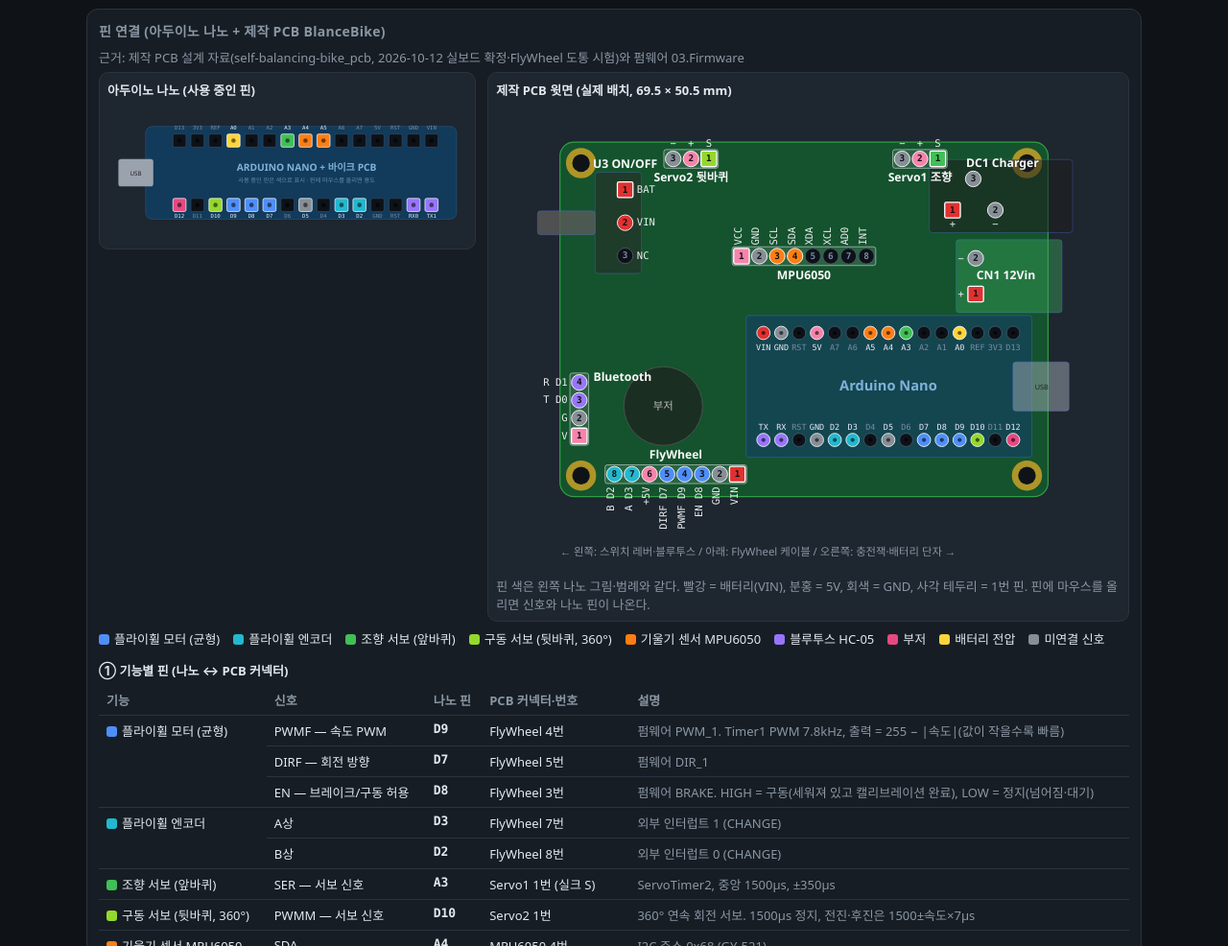
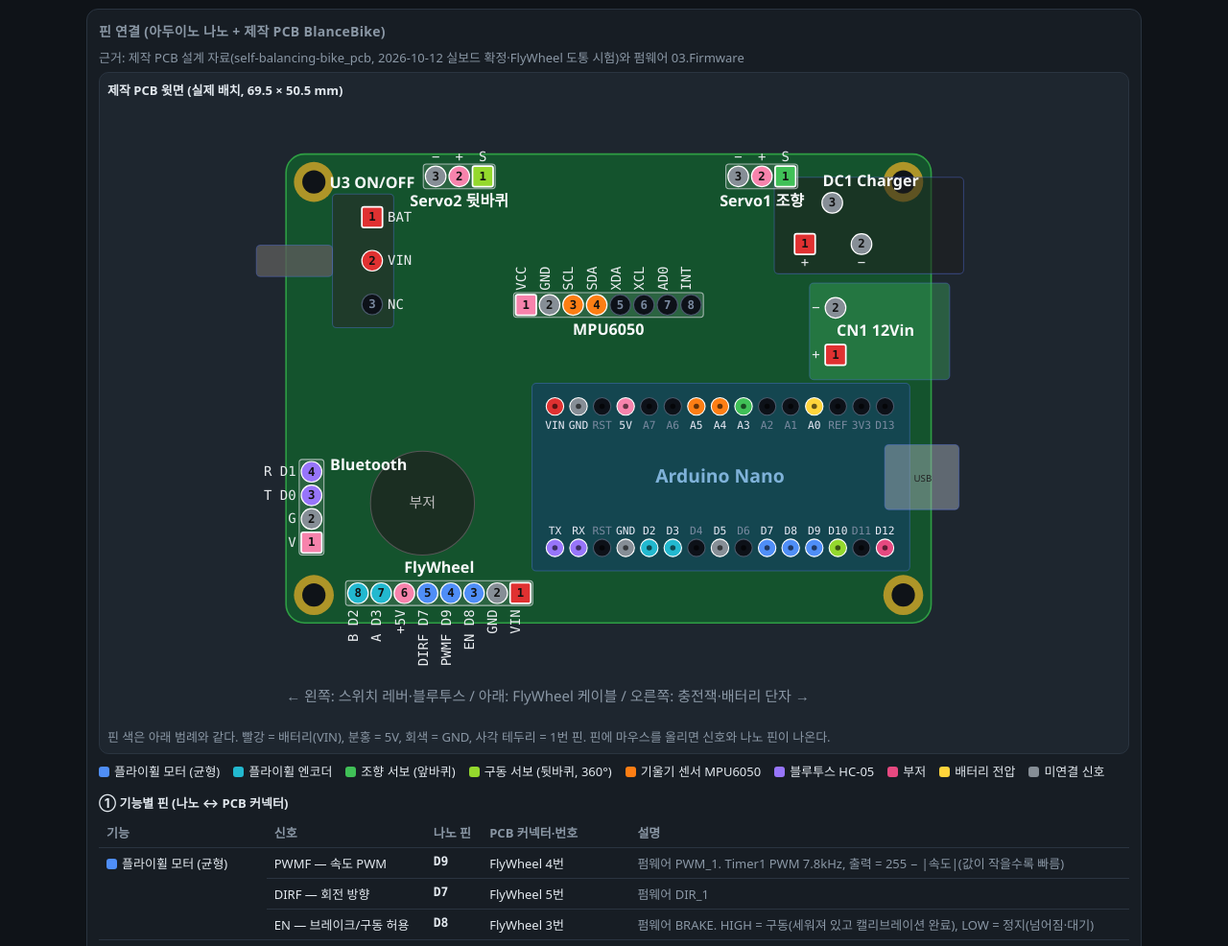
Before and after one commit to kgh-DaC/self-balancing-bike_app, a plain HTML site: page web/index.html in a window 1280 px wide. Shown: the part 1448-2434 px from the top of the page at 96% size. Drawn offline with Linux system fonts and the light colour scheme.

Commit message:
refactor(web): 핀 카드에서 별도 나노 그림 삭제(PCB 그림에 나노 포함)
Co-Authored-By: Claude Opus 5.5 <noreply@anthropic.com>

```diff
--- a/web/index.html
+++ b/web/index.html
@@ -79,11 +79,10 @@
   /* 핀 연결 카드 */
   .pin-card h3 { font-size: 13px; margin: 14px 0 6px; color: var(--text); }
   .pin-card svg { width: 100%; display: block; margin: 0 auto; }
-  .pin-figs { display: grid; grid-template-columns: minmax(0, 1fr) minmax(0, 1.7fr); gap: 12px; align-items: start; }
   .pin-fig { margin: 0; background: var(--panel2); border: 1px solid var(--line); border-radius: 10px; padding: 8px; }
   .pin-fig figcaption { font-size: 13px; font-weight: 600; margin: 0 0 6px; }
   .pin-fig .muted { margin-top: 4px; }
-  @media (max-width: 900px) { .pin-figs { grid-template-columns: 1fr; } }
+  .pin-fig svg { max-width: 860px; }
   .pin-legend { display: flex; flex-wrap: wrap; gap: 6px 14px; margin: 8px 0; font-size: 13px; }
   .swatch { display: inline-block; width: 11px; height: 11px; border-radius: 3px; margin-right: 5px; vertical-align: -1px; }
   .pin-table { width: 100%; border-collapse: collapse; font-size: 13px; }
@@ -205,17 +204,11 @@
   <section class="card pin-card" id="cardPins" aria-labelledby="hPins">
     <h2 id="hPins">핀 연결 (아두이노 나노 + 제작 PCB BlanceBike)</h2>
     <div class="muted" style="margin-bottom:6px">근거: 제작 PCB 설계 자료(self-balancing-bike_pcb, 2026-10-12 실보드 확정·FlyWheel 도통 시험)와 펌웨어 03.Firmware</div>
-    <div class="pin-figs">
-      <figure class="pin-fig">
-        <figcaption>아두이노 나노 (사용 중인 핀)</figcaption>
-        <svg id="nanoSvg" viewBox="0 0 660 250" role="img" aria-label="아두이노 나노 핀 배치와 사용 중인 핀"></svg>
-      </figure>
-      <figure class="pin-fig">
+    <figure class="pin-fig">
         <figcaption>제작 PCB 윗면 (실제 배치, 69.5 × 50.5 mm)</figcaption>
         <svg id="pcbSvg" viewBox="0 0 800 600" role="img" aria-label="제작 PCB 윗면 커넥터 배치와 핀 신호"></svg>
-        <div class="muted">핀 색은 왼쪽 나노 그림·범례와 같다. 빨강 = 배터리(VIN), 분홍 = 5V, 회색 = GND, 사각 테두리 = 1번 핀. 핀에 마우스를 올리면 신호와 나노 핀이 나온다.</div>
-      </figure>
-    </div>
+        <div class="muted">핀 색은 아래 범례와 같다. 빨강 = 배터리(VIN), 분홍 = 5V, 회색 = GND, 사각 테두리 = 1번 핀. 핀에 마우스를 올리면 신호와 나노 핀이 나온다.</div>
+    </figure>
     <div class="pin-legend" id="pinLegend"></div>
 
     <h3>① 기능별 핀 (나노 ↔ PCB 커넥터)</h3>
@@ -1197,32 +1190,9 @@
   function setPinHtml(id, html) { var el = document.getElementById(id); if (el) el.innerHTML = html; }
   function esc(x) { return String(x).replace(/[&<>"]/g, function (c) { return { '&': '&amp;', '<': '&lt;', '>': '&gt;', '"': '&quot;' }[c]; }); }
 
-  // 나노 윗면(USB 왼쪽). 회로도 U1의 실제 핀 배열: 위 줄 1~15, 아래 줄 30~16
-  var TOP = ['D13', '3V3', 'REF', 'A0', 'A1', 'A2', 'A3', 'A4', 'A5', 'A6', 'A7', '5V', 'RST', 'GND', 'VIN'];
-  var BOT = ['D12', 'D11', 'D10', 'D9', 'D8', 'D7', 'D6', 'D5', 'D4', 'D3', 'D2', 'GND', 'RST', 'D0', 'D1'];
-  var BOT_LABEL = { D0: 'RX0', D1: 'TX1' };
-
   var users = {};
   PINMAP.forEach(function (e) { e.pins.forEach(function (p) { users[p.p] = { e: e, p: p }; }); });
 
-  function box(key, label, x, y, below) {
-    var u = users[key];
-    var fill = u ? u.e.color : '#0d1118';
-    var title = u ? u.e.func + ' ' + u.p.t : (key === '5V' ? '+5V1 출력(MPU6050·블루투스)' : key === 'VIN' ? '배터리 VIN 입력' : key === 'GND' ? 'GND' : '미사용');
-    var ty = below ? y + 36 : y - 9;
-    return '<g><title>' + esc(label) + ': ' + esc(title) + '</title>'
-      + '<rect x="' + x + '" y="' + y + '" width="24" height="24" rx="3" fill="' + fill + '" stroke="' + (u ? '#fff' : '#3a4a5c') + '" stroke-width="1.2"/>'
-      + '<circle cx="' + (x + 12) + '" cy="' + (y + 12) + '" r="4" fill="#000" opacity=".55"/>'
-      + '<text x="' + (x + 12) + '" y="' + ty + '" text-anchor="middle" font-size="10" fill="' + (u ? '#e8eaf6' : '#7a8aa0') + '" font-family="Consolas,monospace">' + esc(label) + '</text></g>';
-  }
-  var svg = '<rect x="70" y="40" width="570" height="170" rx="12" fill="#123a5a" stroke="#2a5d86"/>'
-    + '<rect x="20" y="100" width="64" height="50" rx="5" fill="#9aa3ad"/>'
-    + '<text x="52" y="130" text-anchor="middle" font-size="11" fill="#222" font-family="Segoe UI,sans-serif">USB</text>'
-    + '<text x="365" y="122" text-anchor="middle" fill="#7fb2d9" font-size="18" font-weight="700" font-family="Segoe UI,sans-serif">ARDUINO NANO + 바이크 PCB</text>'
-    + '<text x="365" y="142" text-anchor="middle" fill="#5d8db5" font-size="11" font-family="Segoe UI,sans-serif">사용 중인 핀은 색으로 표시 · 핀에 마우스를 올리면 용도</text>';
-  TOP.forEach(function (k, i) { svg += box(k, k, 120 + i * 33, 54, false); });
-  BOT.forEach(function (k, i) { svg += box(k, BOT_LABEL[k] || k, 120 + i * 33, 172, true); });
-  setPinHtml('nanoSvg', svg);
 
 
   // ── 제작 PCB 윗면 그림: self-balancing-bike_pcb 03_layout_plan.md 2.1절 핀 좌표(mm, 원점 좌하단, Top 면) ──
```
